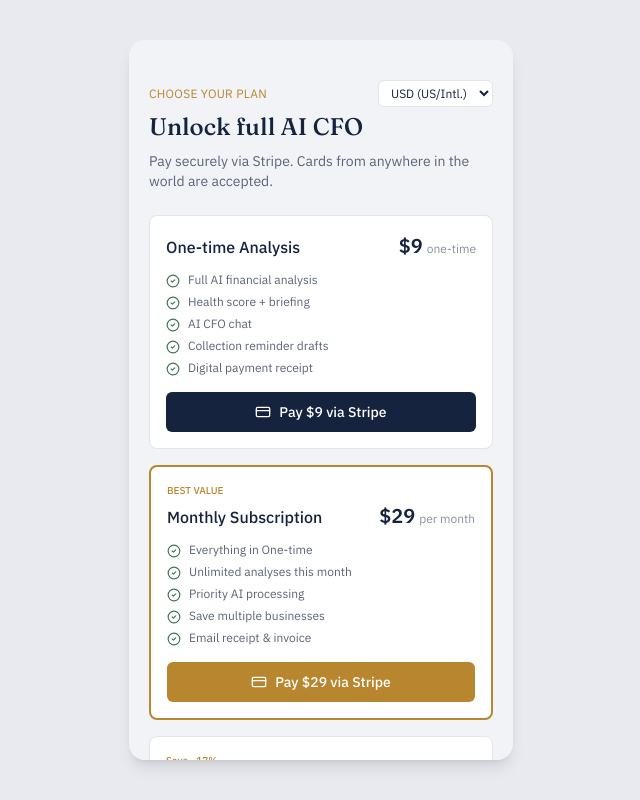
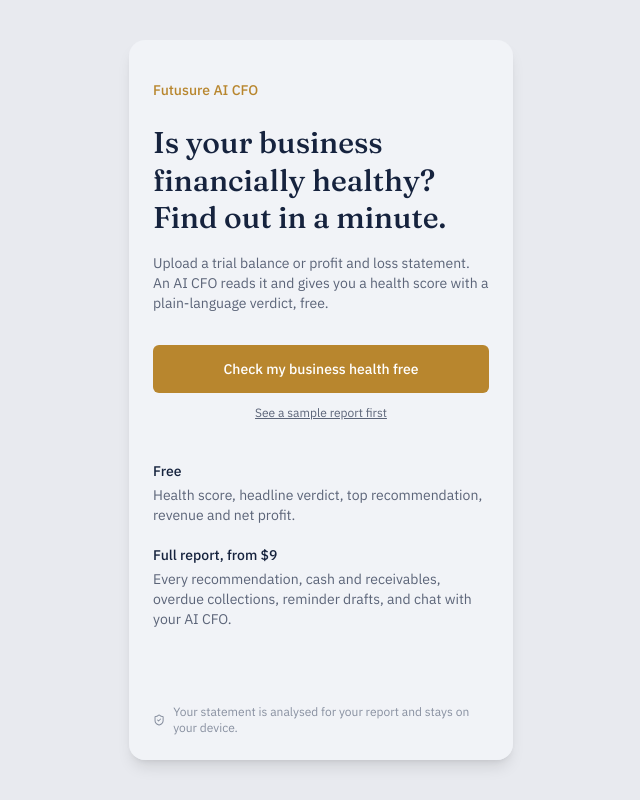
Before and after one commit to syedrizwanulhaque1980-gif/futusure-ai-cfo, a React (Vite) app: page / in a window 1280 px wide. Shown: the whole page, without its empty margins (319-959 px from the left). Built offline with nearby package versions, Linux system fonts and the light colour scheme.

Commit message:
Update App.jsx

```diff
--- a/src/App.jsx
+++ b/src/App.jsx
@@ -11,6 +11,7 @@
   CreditCard,
   Receipt,
   ShieldCheck,
+  Lock,
 } from "lucide-react";
 
 const ink = "#16233E";
@@ -513,7 +514,7 @@
   );
 }
 
-function HomeScreen({ data }) {
+function HomeScreen({ data, paid = true, onUnlock }) {
   return (
     <div
       className="px-5 pt-6 pb-4 overflow-y-auto h-full"
@@ -557,7 +558,7 @@
           className="mt-2 rounded-lg p-4"
           style={{ background: "#FFFFFF", border: "1px solid #E2E5EC" }}
         >
-          {(data.briefing || []).map((b, i) => (
+          {(data.briefing || []).slice(0, paid ? undefined : 1).map((b, i) => (
             <div
               key={i}
               className={`flex gap-2 items-start ${i > 0 ? "mt-3" : ""}`}
@@ -586,6 +587,12 @@
               </p>
             </div>
           ))}
+          {!paid && (data.briefing || []).length > 1 && (
+            <div className="mt-3 flex items-center gap-2 text-xs" style={{ color: "#8890A0" }}>
+              <Lock size={14} />
+              {(data.briefing || []).length - 1} more recommendations in the full report
+            </div>
+          )}
         </div>
       </div>
 
@@ -609,6 +616,8 @@
             sub={data.metrics?.netProfitNote}
             tone="good"
           />
+          {paid ? (
+            <>
               <LedgerRow
                 label="Cash on Hand"
                 value={data.metrics?.cash}
@@ -621,7 +630,114 @@
                 sub={data.metrics?.receivablesNote}
                 tone="bad"
               />
+            </>
+          ) : (
+            <div className="py-4 flex items-center gap-2 text-xs" style={{ color: "#8890A0" }}>
+              <Lock size={14} />
+              Cash on hand and receivables are in the full report
             </div>
+          )}
+        </div>
+      </div>
+
+      {!paid && (
+        <div
+          className="mt-6 rounded-lg p-5"
+          style={{ background: ink, color: "#FFFFFF" }}
+        >
+          <div className="text-base" style={{ fontFamily: "'Fraunces', serif" }}>
+            See the rest of your report
+          </div>
+          <p className="text-xs mt-1.5" style={{ color: "#C9CFDC" }}>
+            Unlock every recommendation, cash and receivables, overdue
+            collections, and the AI CFO chat about your numbers.
+          </p>
+          <button
+            className="mt-4 w-full py-3 rounded-md text-sm font-medium"
+            style={{ background: gold, color: "#FFFFFF" }}
+            onClick={onUnlock}
+          >
+            Unlock full report
+          </button>
+        </div>
+      )}
+    </div>
+  );
+}
+
+function LockedTab({ title, pitch, onUnlock }) {
+  return (
+    <div
+      className="h-full flex flex-col items-center justify-center text-center px-8"
+      style={{ background: paper }}
+    >
+      <Lock size={28} color={gold} />
+      <h2 className="text-xl mt-4" style={{ color: ink, fontFamily: "'Fraunces', serif" }}>
+        {title}
+      </h2>
+      <p className="text-sm mt-2" style={{ color: "#5B6478" }}>
+        {pitch}
+      </p>
+      <button
+        className="mt-6 w-full py-3 rounded-md text-sm font-medium"
+        style={{ background: gold, color: "#FFFFFF" }}
+        onClick={onUnlock}
+      >
+        Choose a plan
+      </button>
+    </div>
+  );
+}
+
+function Landing({ onStart, onSample }) {
+  return (
+    <div
+      className="h-full overflow-y-auto px-6 pt-10 pb-6 flex flex-col"
+      style={{ background: paper }}
+    >
+      <div className="text-sm font-medium" style={{ color: gold }}>
+        Futusure AI CFO
+      </div>
+      <h1
+        className="text-3xl mt-6 leading-tight"
+        style={{ color: ink, fontFamily: "'Fraunces', serif" }}
+      >
+        Is your business financially healthy? Find out in a minute.
+      </h1>
+      <p className="text-sm mt-4" style={{ color: "#5B6478" }}>
+        Upload a trial balance or profit and loss statement. An AI CFO reads
+        it and gives you a health score with a plain-language verdict, free.
+      </p>
+
+      <button
+        className="mt-8 w-full py-3.5 rounded-md text-sm font-medium"
+        style={{ background: gold, color: "#FFFFFF" }}
+        onClick={onStart}
+      >
+        Check my business health free
+      </button>
+      <button
+        className="mt-3 text-xs underline self-center"
+        style={{ color: "#5B6478" }}
+        onClick={onSample}
+      >
+        See a sample report first
+      </button>
+
+      <div className="mt-10 text-sm" style={{ color: ink }}>
+        <div className="font-medium">Free</div>
+        <p className="mt-1" style={{ color: "#5B6478" }}>
+          Health score, headline verdict, top recommendation, revenue and net profit.
+        </p>
+        <div className="font-medium mt-5">Full report, from {formatPrice(PLANS.onetime.prices[detectDefaultCurrency()], detectDefaultCurrency())}</div>
+        <p className="mt-1" style={{ color: "#5B6478" }}>
+          Every recommendation, cash and receivables, overdue collections, reminder drafts, and chat with your AI CFO.
+        </p>
+      </div>
+
+      <div className="mt-auto pt-8 flex items-center gap-2 text-xs" style={{ color: "#8890A0" }}>
+        <ShieldCheck size={14} />
+        Your statement is analysed for your report and stays on your device.
       </div>
     </div>
   );
@@ -1061,7 +1177,7 @@
         style={{ color: "#8890A0" }}
         onClick={onSkipDemo}
       >
-        Continue with free sample data instead
+        Not now, back to my free report
       </button>
     </div>
   );
@@ -1161,7 +1277,8 @@
 // ROOT
 // ─────────────────────────────────────────────────────────────
 export default function App() {
-  const [step, setStep] = useState("loading"); // loading | plans | receipt | onboarding | app
+  const [step, setStep] = useState("loading"); // loading | landing | onboarding | plans | receipt | app
+  const [paid, setPaid] = useState(false);
   const [receipt, setReceipt] = useState(null);
   const [businessData, setBusinessDataState] = useState(null);
   const [tab, setTab] = useState("home");
@@ -1208,6 +1325,7 @@
           localStorage.setItem(PAID_KEY, JSON.stringify({ plan: data.plan, ...receiptObj }));
           localStorage.setItem(RECEIPT_KEY, JSON.stringify(receiptObj));
           setReceipt(receiptObj);
+          setPaid(true);
           setStep("receipt");
           return true;
         }
@@ -1228,13 +1346,16 @@
         if (savedBusinessData) setBusinessDataState(JSON.parse(savedBusinessData));
 
         if (saved) {
+          setPaid(true);
           if (savedReceipt) setReceipt(JSON.parse(savedReceipt));
           setStep(savedBusinessData ? "app" : "onboarding");
         } else {
-          setStep("plans");
+          // Not paid yet: returning visitors with a report go back to their
+          // free preview, new visitors see the landing page first.
+          setStep(savedBusinessData ? "app" : "landing");
         }
       } catch {
-        setStep("plans");
+        setStep("landing");
       }
     };
 
@@ -1261,11 +1382,26 @@
         <PlansScreen
           onPaid={(r) => {
             setReceipt(r);
+            setPaid(true);
             setStep("receipt");
           }}
-          onSkipDemo={() => {
-            // Free sample path – go straight to onboarding with sample
-            setStep("onboarding");
+          onSkipDemo={() => setStep(businessData ? "app" : "landing")}
+        />
+      </div>
+    );
+  }
+
+  if (step === "landing") {
+    return (
+      <div
+        className="w-full max-w-sm mx-auto h-[720px] rounded-2xl overflow-hidden shadow-lg"
+        style={{ fontFamily: "'IBM Plex Sans', sans-serif" }}
+      >
+        <Landing
+          onStart={() => setStep("onboarding")}
+          onSample={() => {
+            setBusinessData(DEMO_DATA);
+            setStep("app");
           }}
         />
       </div>
@@ -1297,10 +1433,27 @@
     );
   }
 
+  const goPlans = () => setStep("plans");
   const screens = {
-    home: <HomeScreen data={businessData} />,
-    chat: <ChatScreen data={businessData} />,
-    business: <BusinessScreen data={businessData} />,
+    home: <HomeScreen data={businessData} paid={paid} onUnlock={goPlans} />,
+    chat: paid ? (
+      <ChatScreen data={businessData} />
+    ) : (
+      <LockedTab
+        title="Ask your AI CFO"
+        pitch="Chat about your cash, collections and next steps, with answers based on your own numbers."
+        onUnlock={goPlans}
+      />
+    ),
+    business: paid ? (
+      <BusinessScreen data={businessData} />
+    ) : (
+      <LockedTab
+        title="Business details"
+        pitch="Overdue collections, receivables ageing and reminder drafts for your customers."
+        onUnlock={goPlans}
+      />
+    ),
   };
 
   const tabs = [
@@ -1334,6 +1487,7 @@
                 style={{ color: active ? ink : "#B0B6C2" }}
               >
                 {t.label}
+                {!paid && t.id !== "home" ? " (locked)" : ""}
               </span>
             </button>
           );
```
Lines whose indentation alone changed are shown as unchanged.
